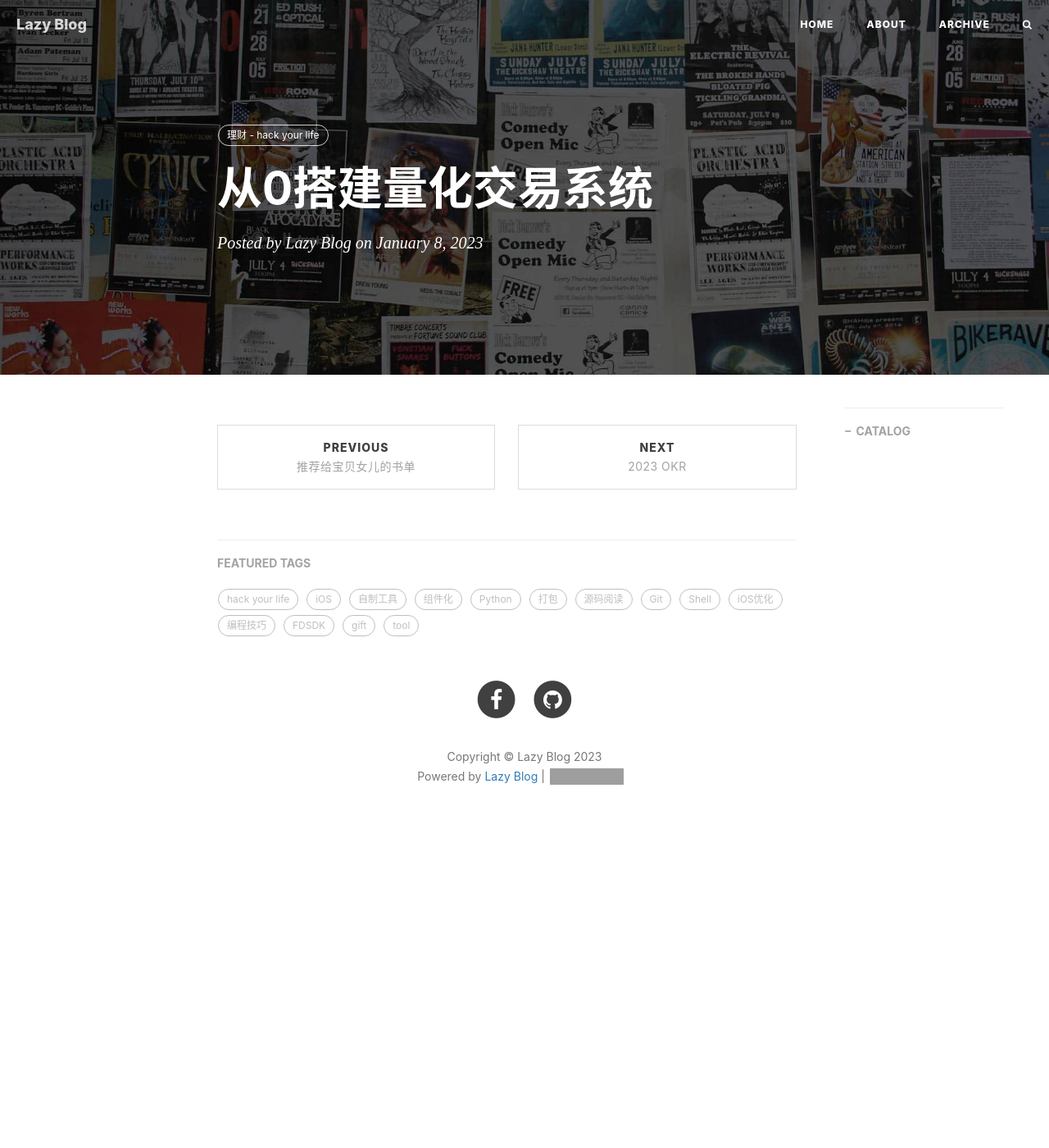
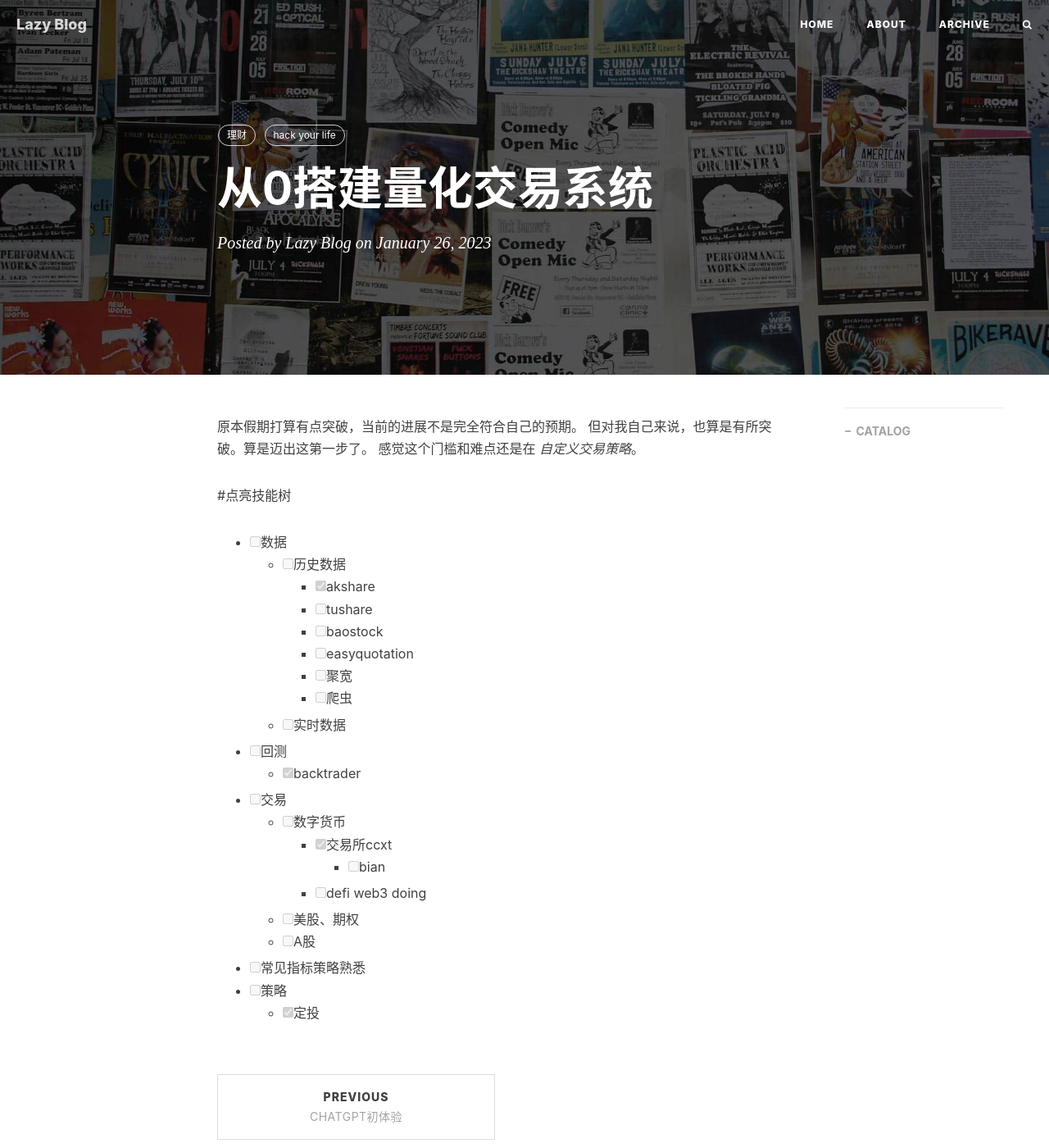
Before and after one commit to toolazytoname/toolazytoname.github.io, a Jekyll site: the page built from _posts/2023-01-09-quantization.markdown, in a window 1280 px wide and 1400 px high. Shown: the whole window at 82% size. Built offline with Jekyll 4.4.1, drawn with Linux system fonts in a browser that asks for light colours; nearby versions of some CDN libraries; comment, search, counter and statistics services are not loaded; grey boxes are pictures that could not be loaded.

Commit message:
edit some content

```diff
--- a/_posts/2023-01-09-quantization.markdown
+++ b/_posts/2023-01-09-quantization.markdown
@@ -2,9 +2,37 @@
 
 layout: post
 title:  "从0搭建量化交易系统"
-date:   2023-1-9 0:17:32 +0800
+date:   2023-1-26 11:04:32 +0800
 categories: life
 catalog:  true
 tags:
-  - 理财 - hack your life
+  - 理财
+  - hack your life
 ---
+
+原本假期打算有点突破，当前的进展不是完全符合自己的预期。
+但对我自己来说，也算是有所突破。算是迈出这第一步了。
+感觉这个门槛和难点还是在 *自定义交易策略*。
+
+#点亮技能树
+- [ ] 数据
+  - [ ] 历史数据
+    - [x] akshare
+    - [ ] tushare
+    - [ ] baostock
+    - [ ] easyquotation
+    - [ ] 聚宽
+    - [ ] 爬虫
+  - [ ] 实时数据
+- [ ] 回测
+  - [x] backtrader
+- [ ] 交易
+  - [ ] 数字货币
+    - [x] 交易所ccxt
+      - [ ] bian
+    - [ ] defi web3 doing
+  - [ ] 美股、期权
+  - [ ] A股
+- [ ] 常见指标策略熟悉
+- [ ] 策略
+  - [x] 定投
```
